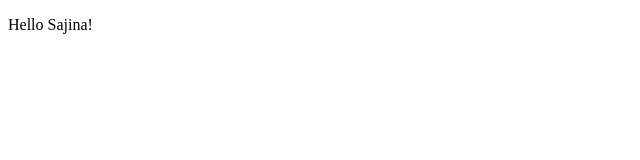
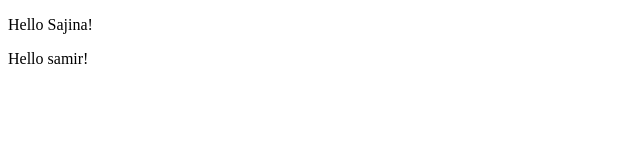
Before and after one commit to sajinasstha/sample, a plain HTML site: page index.html in a window 1280 px wide. Shown: the full height of the page, 0-640 px from the left. Drawn offline with Linux system fonts and the light colour scheme.

Commit message:
second commit

```diff
--- a/index.html
+++ b/index.html
@@ -7,5 +7,8 @@
 </head>
 <body>
     <p>Hello Sajina!</p>
+    <p>Hello samir!</p>
+
+
 </body>
 </html>
```
